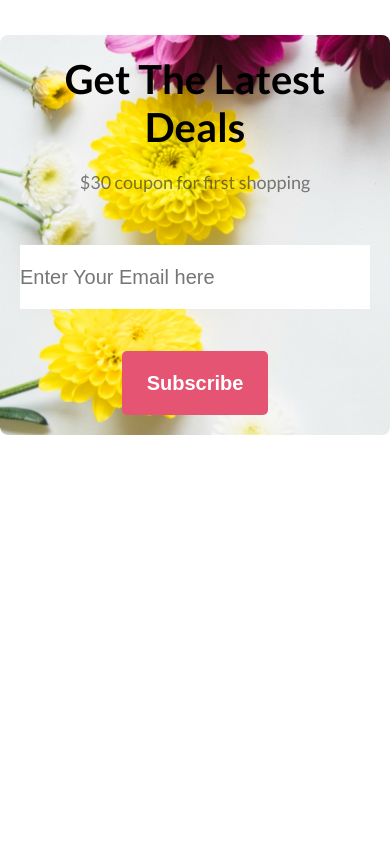
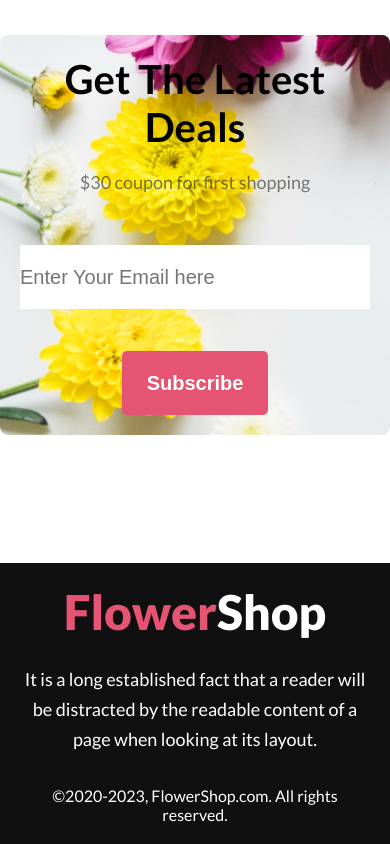
Before and after one commit to shahadat-hasan/flower-shop-assignment, a plain HTML site: page index.html in a window 390 px wide. Shown: the part 6960-7804 px from the top of the page. Before the commit the page ends 7395 px from the top, so only its background shows below. Drawn offline with Linux system fonts and the light colour scheme.

Commit message:
responsive web portfolio

```diff
--- a/index.html
+++ b/index.html
@@ -119,6 +119,13 @@
          </section>
 
     </main>
+    <footer>
+        <div class="footer-content">
+            <h1 class="footer-tile"><span>Flower</span>Shop</h1>
+            <p class="footer-subtitle">It is a long established fact that a reader will be distracted by the readable content of a page when looking at its layout.</p>
+            <p class="footer-submisson">&copy;2020-2023, FlowerShop.com. All rights reserved. </p>
+        </div>
+    </footer>
 </body>
 
 </html>
--- a/style/style.css
+++ b/style/style.css
@@ -262,6 +262,40 @@ span{
     height: 64px;
 }
 
+/* footer section start here  */
+footer{
+    background-color: #111010;
+    width:100%;
+    height: 449px;
+    margin-top: 128px;
+    justify-content: center;
+    align-items: center;
+    display: flex;
+
+
+}
+.footer-content{
+    text-align: center;
+
+}
+
+
+.footer-content>.footer-tile{
+    font-size: 48px;
+    font-weight: 800;
+    color:#FFFFFF;
+}
+.footer-content>.footer-subtitle{
+    font-size: 18px;
+    line-height: 30px;
+    margin-top: 24px;
+    color:#FFFFFF;
+    line-height: 30px;
+}
+.footer-content>.footer-submisson{
+    color: #FFFFFF;
+    margin-top: 32px;
+}
 
 
 /* responsive media quary  */
@@ -337,6 +371,12 @@ span{
     .button{
         height: 100%;
     }
+    footer{
+        flex-direction: column;
+        width: 100%;
+        height: 100%;
+        padding: 20px;
+    }
 
     .main-heading{
         width:100%;
```
